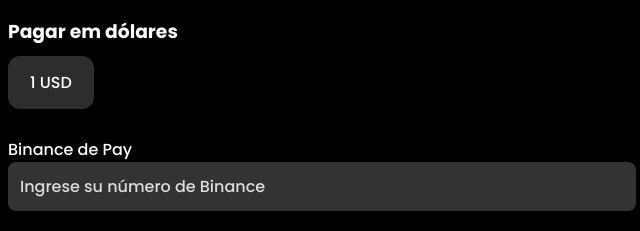
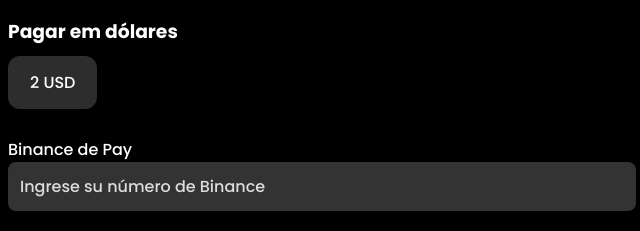
Before and after one commit to Acorjuela/VICTROY, a plain HTML site: page index.html in a window 1280 px wide. Shown: the part 292-523 px from the top of the page, 574-1214 px from the left. Drawn offline with nearby package versions, Linux system fonts and the light colour scheme; some packages are replaced by stand-ins of ours; a script that the page names is missing.

Commit message:
Update index.html

```diff
--- a/index.html
+++ b/index.html
@@ -89,8 +89,8 @@
                     <h3>Pagar em dólares</h3>
                     <div class="checkbox-group">
                         <label class="option">
-                            <input type="checkbox" name="pagarUSD" value="1 USD" onclick="toggleAmenity(this)">
-                            <span>1 USD </span>
+                            <input type="checkbox" name="pagarUSD" value="2 USD" onclick="toggleAmenity(this)">
+                            <span>2 USD </span>
                         </label>
                         </label>
                     </div>
```
